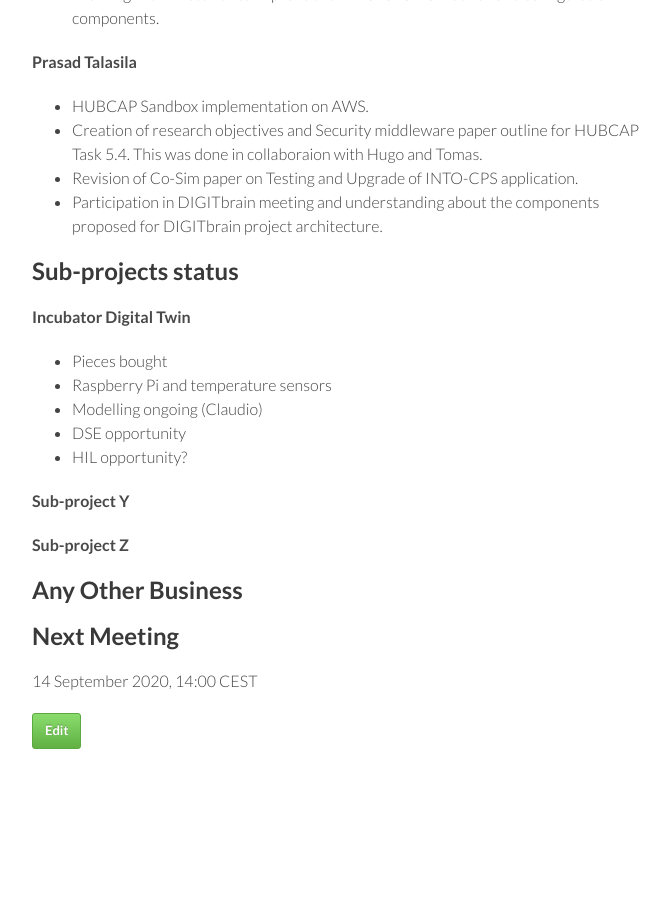
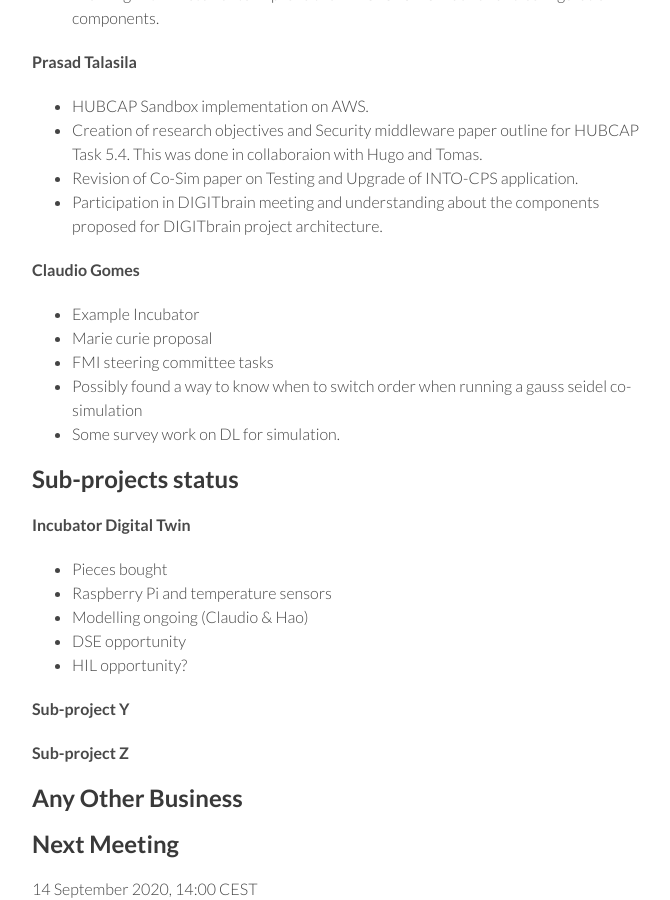
Before and after one commit to digitaltwincentre/digitaltwincentre.github.io, a Jekyll site: the page built from _biweeklies/Biweekly-23.md, in a window 1280 px wide and 900 px high, scrolled down 1139 px. Shown: the whole window, without its empty margins (418-1088 px from the left). Built offline with Jekyll 4.4.1, drawn with Linux system fonts in a browser that asks for light colours; nearby versions of some CDN libraries.

Commit message:
Update Biweekly-23.md

```diff
--- a/_biweeklies/Biweekly-23.md
+++ b/_biweeklies/Biweekly-23.md
@@ -59,6 +59,13 @@ date: 01 September 2020, 1400 CEST
 * Revision of Co-Sim paper on Testing and Upgrade of INTO-CPS application.
 * Participation in DIGITbrain meeting and understanding about the components proposed for DIGITbrain project architecture.
 
+#### Claudio Gomes
+* Example Incubator
+* Marie curie proposal
+* FMI steering committee tasks
+* Possibly found a way to know when to switch order when running a gauss seidel co-simulation
+* Some survey work on DL for simulation.
+
 
 ## Sub-projects status
 
@@ -66,9 +73,10 @@ date: 01 September 2020, 1400 CEST
 #### Incubator Digital Twin
 * Pieces bought
 * Raspberry Pi and temperature sensors
-* Modelling ongoing (Claudio)
+* Modelling ongoing (Claudio & Hao)
 * DSE opportunity
 * HIL opportunity?
+
 
 #### Sub-project Y
 
```
